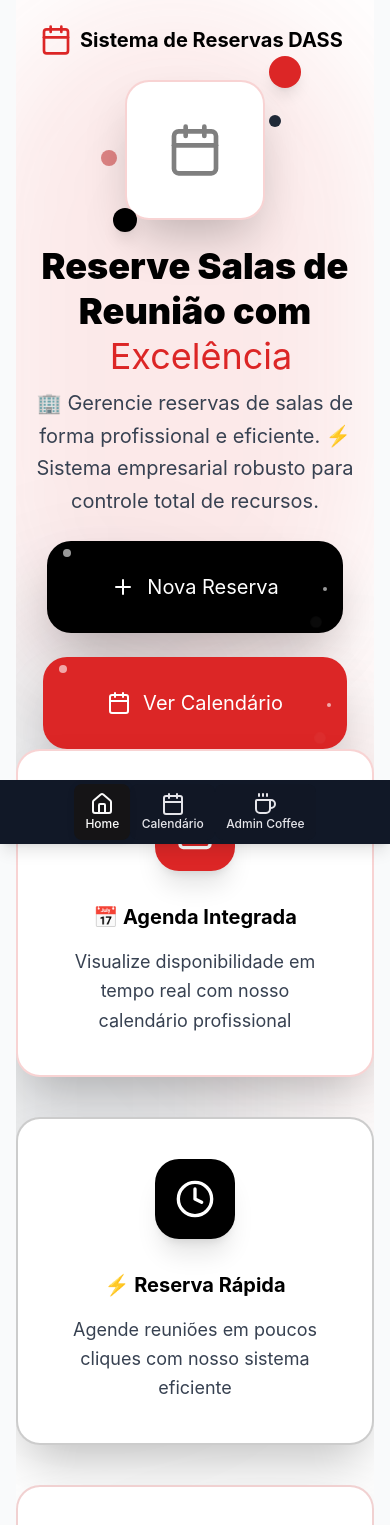
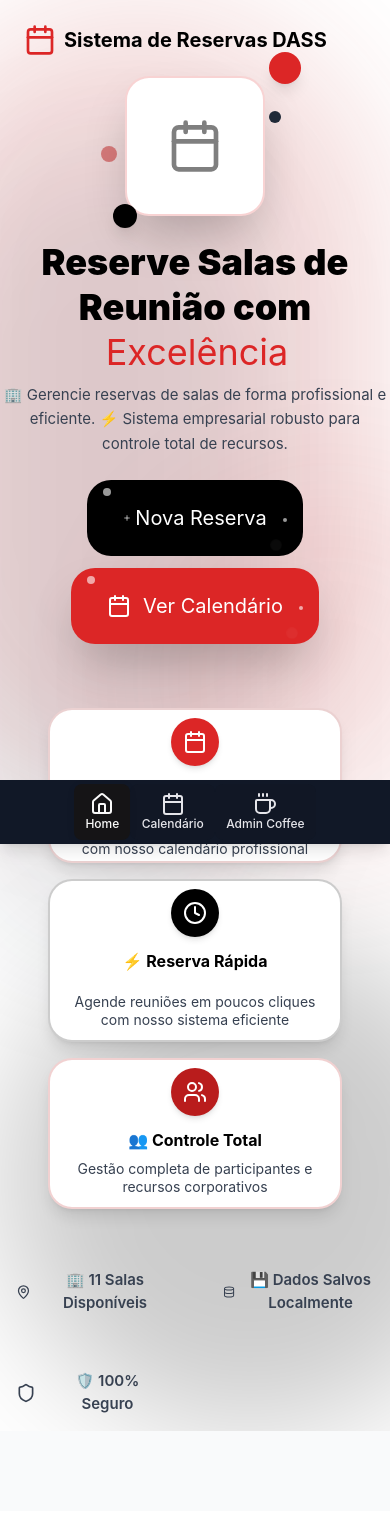
Before and after one commit to hellennverenaa/reservar_salas, a Vue app: page / in a window 390 px wide. Shown: the top 1525 px of the page. Built offline with nearby package versions, Linux system fonts and the light colour scheme.

Commit message:
fix: ajusta estilos e animações na HomeView, melhora responsividade e corrige espaçamentos

```diff
--- a/src/App.vue
+++ b/src/App.vue
@@ -27,7 +27,7 @@ onUnmounted(() => {
     <Header :isMobile="isMobile" />
 
     <main class="
-      w-full max-w-7xl mx-auto px-4 sm:px-6 lg:px-8
+      w-screen mx-screen-lg
       md:pt-24 md:pb-8"
       :class="isMobile ? 'pb-20' : 'pt-20'"
       >
--- a/src/views/HomeView.vue
+++ b/src/views/HomeView.vue
@@ -1,10 +1,13 @@
 <template>
   <div class="min-h-screen relative overflow-hidden bg-white">
     <!-- Background com mais vermelho e preto -->
-    <div class="absolute top-0 right-0 w-[400px] h-[700px] bg-red-600/20 rounded-full blur-3xl animate-pulse" />
-    <div class="absolute bottom-0 left-0 w-[500px] h-[500px] bg-black/15 rounded-full blur-3xl animate-pulse" style="animation-delay: 1s" />
-    <div class="absolute top-1/3 left-1/3 w-[400px] h-[400px] bg-red-700/15 rounded-full blur-3xl animate-pulse" style="animation-delay: 2s" />
-    <div class="absolute bottom-1/3 right-1/3 w-[300px] h-[800px] bg-gray-900/10 rounded-full blur-3xl animate-pulse" style="animation-delay: 3s" />
+    <div class="absolute top-0 right-0 w-[500px] h-[800px] bg-red-700/30 rounded-full blur-3xl animate-pulse" />
+    <div class="absolute bottom-0 left-0 w-[500px] h-[500px] bg-black/20 rounded-full blur-3xl animate-pulse"
+      style="animation-delay: 1s" />
+    <div class="absolute top-1/3 left-1/3 w-[400px] h-[400px] bg-red-700/15 rounded-full blur-3xl animate-pulse"
+      style="animation-delay: 2s" />
+    <div class="absolute bottom-1/3 right-1/3 w-[300px] h-[800px] bg-gray-900/10 rounded-full blur-3xl animate-pulse"
+      style="animation-delay: 3s" />
 
     <div class="relative z-10 flex justify-between items-center p-6">
       <div class="flex items-center space-x-2">
@@ -14,10 +17,8 @@
 
       <!-- Navegação se estiver em outra página -->
       <div v-if="paginaAtual !== 'home'" class="flex items-center space-x-4">
-        <button
-          @click="voltarHome"
-          class="flex items-center space-x-2 px-4 py-2 bg-gray-100 hover:bg-gray-200 text-gray-700 rounded-lg transition-colors duration-200"
-        >
+        <button @click="voltarHome"
+          class="flex items-center space-x-2  py-2 bg-gray-100 hover:bg-gray-200 text-gray-700 rounded-lg transition-colors duration-200">
           <ArrowLeftIcon class="w-4 h-4" />
           <span>Voltar</span>
         </button>
@@ -29,64 +30,69 @@
     </div>
 
     <!-- Home Page -->
-    <div v-if="paginaAtual === 'home'" class="relative z-7 flex items-center justify-center min-h-screen p-0 fade-in-up">
-      <div class="text-center max-w-4xl mx-auto">
+    <div v-if="paginaAtual === 'home'"
+      class="relative z-7 flex items-center justify-center min-h-screen p-0 fade-in-up">
+      <div class="text-center max-w-7xl mx-auto">
         <!-- Hero Section com mais preto e vermelho -->
         <div class="mb-0 space-y-6">
-          <div class="flex justify-center mb-0">
+          <div class="flex justify-center -mt-1">
             <div class="relative group">
-              <div class="bg-white p-10 rounded-3xl shadow-2xl border-2 border-red-600/20 backdrop-blur-sm transform transition-all duration-700 group-hover:scale-110 group-hover:rotate-3 hover:shadow-red-600/25 hover:border-red-600/40">
+              <div
+                class="bg-white p-10 rounded-3xl shadow-2xl border-2 border-red-600/20 backdrop-blur-sm transform transition-all duration-700 group-hover:scale-110 group-hover:rotate-3 hover:shadow-red-600/25 hover:border-red-600/40">
                 <CalendarIcon class="w-14 h-14 text-black animate-pulse" />
               </div>
               <!-- Elementos decorativos vermelhos e pretos -->
               <div class="absolute -top-4 -right-9 w-8 h-8 bg-red-600 rounded-full animate-bounce shadow-lg"></div>
               <div class="absolute -bottom-3 -left-3 w-6 h-6 bg-black rounded-full animate-ping shadow-lg"></div>
               <div class="absolute top-1/2 -left-6 w-4 h-4 bg-red-700 rounded-full animate-pulse"></div>
-              <div class="absolute top-1/4 -right-4 w-3 h-3 bg-gray-800 rounded-full animate-bounce" style="animation-delay: 0.5s"></div>
+              <div class="absolute top-1/4 -right-4 w-3 h-3 bg-gray-800 rounded-full animate-bounce"
+                style="animation-delay: 0.5s"></div>
             </div>
           </div>
 
-          <div class="space-y-2 mb-002">
-            <h1 class="text-black max-w-3xl mx-auto leading-tight text-4xl font-black">
+          <div class="space-y-2 mb-2">
+            <h1 class="text-black max-w-5xl mx-auto leading-tight text-4xl font-black">
               Reserve Salas de Reunião com
-              <span class="text-red-600 ml-3 font-regular">
+              <span class="text-red-600 ml-1 font-regular">
                 Excelência
               </span>
             </h1>
-            <p class="text-gray-700 max-w-xl mx-auto leading-relaxed text-xl">
+            <p class="text-gray-700 max-w-xl mx-auto leading-relaxed text-1xl">
               🏢 Gerencie reservas de salas de forma profissional e eficiente.
               ⚡ Sistema empresarial robusto para controle total de recursos.
             </p>
           </div>
 
           <!-- Botões Principais -->
-          <div class="flex flex-col sm:flex-row gap-6 justify-center items-center mb-20">
+          <div class="flex flex-col sm:flex-row gap-3 justify-center items-center mb-16">
             <!-- CTA Button Nova Reserva - Preto que fica Vermelho -->
-            <button
-              @click="irParaReserva"
-              class="group relative px-16 py-8 text-xl rounded-3xl shadow-2xl transition-all duration-500 hover:scale-110 bg-black hover:bg-red-600 border-0 hover:shadow-red-600/25 overflow-hidden text-white font-bold"
-            >
+            <button @click="irParaReserva"
+              class="group relative px-9 py-6 text-xl rounded-3xl shadow-6xl transition-all duration-500 hover:scale-110 bg-black hover:bg-red-600 border-0 hover:shadow-red-600/25 overflow-hidden text-white font-bold">
               <!-- Efeito shimmer -->
-              <div class="absolute inset-0 bg-gradient-to-r from-transparent via-white/20 to-transparent transform -skew-x-12 -translate-x-full group-hover:translate-x-full transition-transform duration-1000"></div>
+              <div
+                class="absolute inset-0 bg-gradient-to-r from-transparent via-white/20 to-transparent transform -skew-x-12 -translate-x-full group-hover:translate-x-full transition-transform duration-1000">
+              </div>
 
               <div class="relative flex items-center justify-center">
-                <PlusIcon class="w-6 h-6 mr-3 group-hover:rotate-12 transition-transform duration-300" />
+                <PlusIcon class="w-2 h-6 mr-1 group-hover:rotate-12 transition-transform duration-300" />
                 Nova Reserva
               </div>
 
               <!-- Partículas decorativas -->
               <div class="absolute top-2 left-4 w-2 h-2 bg-white/60 rounded-full animate-ping"></div>
-              <div class="absolute bottom-2 right-6 w-1.5 h-1.5 bg-white/60 rounded-full animate-ping" style="animation-delay: 0.5s"></div>
-              <div class="absolute top-1/2 right-4 w-1 h-1 bg-white/60 rounded-full animate-pulse" style="animation-delay: 1s"></div>
+              <div class="absolute bottom-2 right-6 w-1.5 h-1.5 bg-white/60 rounded-full animate-ping"
+                style="animation-delay: 0.5s"></div>
+              <div class="absolute top-1/2 right-4 w-1 h-1 bg-white/60 rounded-full animate-pulse"
+                style="animation-delay: 1s"></div>
             </button>
 
             <!-- Botão Ver Calendário - Vermelho que fica Preto -->
-            <button
-              @click="irParaCalendario"
-              class="group relative px-16 py-8 text-xl rounded-3xl shadow-2xl transition-all duration-500 hover:scale-110 bg-red-600 hover:bg-black border-0 hover:shadow-black/25 overflow-hidden text-white font-bold"
-            >
+            <button @click="irParaCalendario"
+              class="group relative px-9 py-6 text-xl rounded-3xl shadow-2xl transition-all duration-500 hover:scale-110 bg-red-600 hover:bg-black border-0 hover:shadow-black/25 overflow-hidden text-white font-bold">
               <!-- Efeito shimmer -->
-              <div class="absolute inset-0 bg-gradient-to-r from-transparent via-white/20 to-transparent transform -skew-x-12 -translate-x-full group-hover:translate-x-full transition-transform duration-1000"></div>
+              <div
+                class="absolute inset-0 bg-gradient-to-r from-transparent via-white/20 to-transparent transform -skew-x-12 -translate-x-full group-hover:translate-x-full transition-transform duration-1000">
+              </div>
 
               <div class="relative flex items-center justify-center">
                 <CalendarIcon class="w-6 h-6 mr-3 group-hover:rotate-12 transition-transform duration-300" />
@@ -95,56 +101,73 @@
 
               <!-- Partículas decorativas -->
               <div class="absolute top-2 left-4 w-2 h-2 bg-white/60 rounded-full animate-ping"></div>
-              <div class="absolute bottom-2 right-6 w-1.5 h-1.5 bg-white/60 rounded-full animate-ping" style="animation-delay: 0.5s"></div>
-              <div class="absolute top-1/2 right-4 w-1 h-1 bg-white/60 rounded-full animate-pulse" style="animation-delay: 1s"></div>
+              <div class="absolute bottom-2 right-6 w-1.5 h-1.5 bg-white/60 rounded-full animate-ping"
+                style="animation-delay: 0.5s"></div>
+              <div class="absolute top-1/2 right-4 w-1 h-1 bg-white/60 rounded-full animate-pulse"
+                style="animation-delay: 1s"></div>
             </button>
           </div>
         </div>
 
         <!-- Feature Cards com mais vermelho e preto -->
-        <div class="grid grid-cols-1 md:grid-cols-3 gap-10 mb-16">
-          <div class="group bg-white backdrop-blur-sm p-10 rounded-3xl shadow-2xl border-2 border-red-600/20 hover:border-red-600/40 hover:shadow-3xl transition-all duration-700 hover:scale-110 hover:-translate-y-6 hover:rotate-1">
-            <div class="bg-red-600 w-20 h-20 rounded-3xl flex items-center justify-center mx-auto mb-8 group-hover:bg-red-700 transition-all duration-500 shadow-xl group-hover:scale-110 group-hover:rotate-12">
-              <CalendarIcon class="w-10 h-10 text-white" />
+        <div class="grid grid-cols-1 md:grid-cols-2 gap-9 mb-2 px-9 md:px-0 sm:-mt-12">
+          <div class="grid grid-cols-1 md:grid-cols-3 gap-4 mb-9 px-3 md:px-0">
+            <div
+              class="group bg-white items-start pt-2 backdrop-blur-sm p-1 rounded-xl shadow-lg border-2 border-red-800/20 hover:border-red-600/30 transition-all duration-700 hover:scale-105 hover:-translate-y-2 hover:rotate-1">
+
+              <div
+                class="bg-red-600 w-12 h-12 rounded-xl flex items-start pt-3 justify-center mx-auto mb-3 group-hover:bg-red-700 transition-all duration-500 shadow-md group-hover:scale-105 group-hover:rotate-6">
+                <CalendarIcon class="w-6 h-6 text-white" />
               </div>
-            <h3 class="text-black mb-4 text-xl font-bold">📅 Agenda Integrada</h3>
-            <p class="text-gray-700 leading-relaxed text-lg">
+
+              <h3 class="text-black mb-5 text-base font-bold">📅 Agenda Integrada</h3>
+              <p class="text-gray-700 leading-tight text-sm">
                 Visualize disponibilidade em tempo real com nosso calendário profissional
               </p>
             </div>
 
-          <div class="group bg-white backdrop-blur-sm p-10 rounded-3xl shadow-2xl border-2 border-black/20 hover:border-black/40 hover:shadow-3xl transition-all duration-700 hover:scale-110 hover:-translate-y-6 hover:-rotate-1" style="animation-delay: 0.2s">
-            <div class="bg-black w-20 h-20 rounded-3xl flex items-center justify-center mx-auto mb-8 group-hover:bg-gray-800 transition-all duration-500 shadow-xl group-hover:scale-110 group-hover:-rotate-12">
-              <ClockIcon class="w-10 h-10 text-white" />
+            <div
+              class="group bg-white items-start pt-2 backdrop-blur-sm p-3 rounded-xl shadow-lg border-2 border-black/20 hover:border-black/30 transition-all duration-700 hover:scale-105 hover:-translate-y-2 hover:-rotate-1"
+              style="animation-delay: 0.2s">
+              <div
+                class="bg-black w-12 h-12 rounded-xl flex items-start items-center justify-center mx-auto mb-3 group-hover:bg-gray7800 transition-all duration-500 shadow-md group-hover:scale-105 group-hover:-rotate-6">
+                <ClockIcon class="w-6 h-6 text-white" />
               </div>
-            <h3 class="text-black mb-4 text-xl font-bold">⚡ Reserva Rápida</h3>
-            <p class="text-gray-700 leading-relaxed text-lg">
+              <h3 class="text-black mb-5 text-base font-bold">⚡ Reserva Rápida</h3>
+              <p class="text-gray-700 leading-tight text-sm">
                 Agende reuniões em poucos cliques com nosso sistema eficiente
               </p>
             </div>
 
-          <div class="group bg-white backdrop-blur-sm p-10 rounded-3xl shadow-2xl border-2 border-red-700/20 hover:border-red-700/40 hover:shadow-3xl transition-all duration-700 hover:scale-110 hover:-translate-y-6 hover:rotate-1" style="animation-delay: 0.4s">
-            <div class="bg-red-700 w-20 h-20 rounded-3xl flex items-center justify-center mx-auto mb-8 group-hover:bg-red-800 transition-all duration-500 shadow-xl group-hover:scale-110 group-hover:rotate-12">
-              <UsersIcon class="w-10 h-10 text-white" />
+            <div
+              class="group bg-white items-start pt-2 backdrop-blur-sm p-3 rounded-xl shadow-lg border-2 border-red-700/20 hover:border-red-700/30 transition-all duration-700 hover:scale-105 hover:-translate-y-2 hover:rotate-1"
+              style="animation-delay: 0.4s">
+              <div
+                class="bg-red-700 w-12 h-12 rounded-xl flex items-start pt-3 justify-center mx-auto mb-3 group-hover:bg-red-800 transition-all duration-500 shadow-md group-hover:scale-105 group-hover:rotate-6">
+                <UsersIcon class="w-6 h-6 text-white" />
               </div>
-            <h3 class="text-black mb-4 text-xl font-bold">👥 Controle Total</h3>
-            <p class="text-gray-700 leading-relaxed text-lg">
+              <h3 class="text-black mb-2 text-base font-bold">👥 Controle Total</h3>
+              <p class="text-gray-700 leading-tight text-sm">
                 Gestão completa de participantes e recursos corporativos
               </p>
+            </div>
           </div>
         </div>
 
         <!-- Additional Features com cores sólidas -->
         <div class="grid grid-cols-2 md:grid-cols-3 gap-6 text-center">
-          <div class="flex items-center justify-center space-x-3 text-gray-700 hover:text-red-600 transition-colors duration-300 group p-4 rounded-2xl hover:bg-red-50">
+          <div
+            class="flex items-center justify-center space-x-3 text-gray-700 hover:text-red-600 transition-colors duration-300 group p-4 rounded-2xl hover:bg-red-50">
             <MapPinIcon class="w-5 h-5 group-hover:text-red-600 group-hover:scale-125 transition-all duration-300" />
             <span class="font-semibold">🏢 11 Salas Disponíveis</span>
           </div>
-          <div class="flex items-center justify-center space-x-3 text-gray-700 hover:text-black transition-colors duration-300 group p-4 rounded-2xl hover:bg-gray-50">
+          <div
+            class="flex items-center justify-center space-x-3 text-gray-700 hover:text-black transition-colors duration-300 group p-4 rounded-2xl hover:bg-gray-50">
             <DatabaseIcon class="w-5 h-5 group-hover:text-black group-hover:scale-125 transition-all duration-300" />
             <span class="font-semibold">💾 Dados Salvos Localmente</span>
           </div>
-          <div class="flex items-center justify-center space-x-3 text-gray-700 hover:text-red-700 transition-colors duration-300 group p-4 rounded-2xl hover:bg-red-50">
+          <div
+            class="flex items-center justify-center space-x-3 text-gray-700 hover:text-red-700 transition-colors duration-300 group p-4 rounded-2xl hover:bg-red-50">
             <ShieldIcon class="w-5 h-5 group-hover:text-red-700 group-hover:scale-125 transition-all duration-300" />
             <span class="font-semibold">🛡️ 100% Seguro</span>
           </div>
@@ -152,12 +175,12 @@
       </div>
     </div>
 
+
+
     <!-- Notificação de Sucesso -->
-    <div
-      v-if="mostrarNotificacao"
+    <div v-if="mostrarNotificacao"
       class="fixed top-4 right-4 z-50 bg-green-500 text-white px-6 py-4 rounded-lg shadow-lg transform transition-all duration-500"
-      :class="{ 'translate-x-full opacity-0': !mostrarNotificacao }"
-    >
+      :class="{ 'translate-x-full opacity-0': !mostrarNotificacao }">
       <div class="flex items-center space-x-2">
         <svg class="w-5 h-5" fill="none" stroke="currentColor" viewBox="0 0 24 24">
           <path stroke-linecap="round" stroke-linejoin="round" stroke-width="2" d="M5 13l4 4L19 7"></path>
@@ -240,6 +263,7 @@ const handleNavigation = (pagina) => {
     opacity: 0;
     transform: translateY(20px);
   }
+
   to {
     opacity: 1;
     transform: translateY(0);
@@ -262,6 +286,6 @@ const handleNavigation = (pagina) => {
 
 .card-hover:hover {
   transform: translateY(-8px) scale(1.02);
-  box-shadow: 0 25px 50px -12px rgba(0, 0, 0, 0.25);
+  box-shadow: 0 25px 50px -2px rgba(135, 91, 91, 0.25);
 }
 </style>
```
Lines whose indentation alone changed are shown as unchanged.
